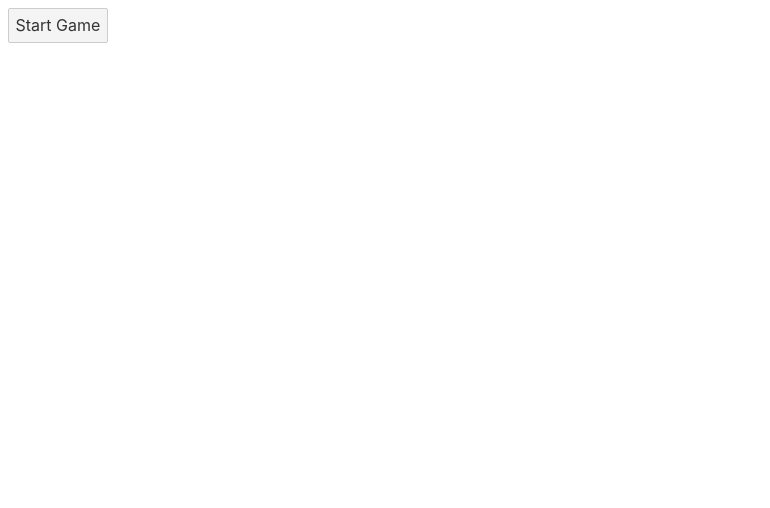
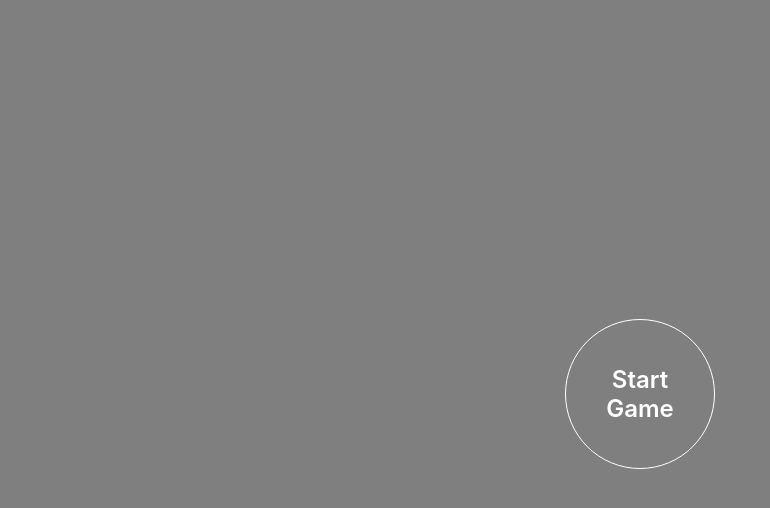
Before and after one commit to CrisTowi/fast-memory, a Svelte app: page / in a window 1280 px wide. Shown: the top 508 px of the page, without its empty margins (0-770 px from the left). Built offline with nearby package versions, Linux system fonts and the light colour scheme.

Commit message:
Add basic game functionality

```diff
--- a/src/App.svelte
+++ b/src/App.svelte
@@ -1,10 +1,13 @@
 <script>
 import Board from './containers/Board.svelte';
-import { cards } from './store/store';
+import Modal from './containers/Modal.svelte';
+
+import { cards, foundCards } from './store/store';
 import { generateRandomPairsArrangement } from './helpers/helpers';
 
 const handleStartGame = () => {
 	cards.update(generateRandomPairsArrangement);
+	foundCards.update(() => []);
 };
 </script>
 
@@ -14,11 +17,30 @@ const handleStartGame = () => {
 	align-items: center;
 	height: 90vh;
 }
+
+.Intro-start-game {
+  height: 150px;
+  width: 150px;
+  border: 1px solid white;
+  border-radius: 50%;
+  color: white;
+  background-color: transparent;
+  padding: 15px 32px;
+  text-align: center;
+  text-decoration: none;
+  font-size: 24px;
+  font-weight: 600;
+  cursor: pointer;
+  transition: transform 0.2s;
+}
+
 </style>
 
 <main>
-	<button on:click={handleStartGame}>Start Game</button>
-	<div class="App">
-		<Board />
-	</div>
+	<Board />
+	<Modal visible={$cards.length === 0 || $cards.length === $foundCards.length}>
+		<div>
+			<button class="Intro-start-game" on:click={handleStartGame}>Start Game</button>
+		</div>
+	</Modal>
 </main>
--- /dev/null
+++ b/src/containers/Modal.svelte
@@ -0,0 +1,48 @@
+<script>
+export let visible;
+</script>
+
+<style>
+.Modal {
+  position: fixed;
+  left: 0px;
+  top: 0px;
+  right: 0px;
+  bottom: 0px;
+  display: flex;
+  align-items: center;
+  justify-content: center;
+  pointer-events: none;
+}
+
+.Modal-content {
+  align-items: center;
+  background: rgba(0, 0, 0, 0.5);
+  border-radius: 50%;
+  display: flex;
+  justify-content: center;
+  overflow: hidden;
+  transition-property: width, height;
+  transition-duration: 0.5s;
+  pointer-events: all;
+}
+
+.Modal-content--hidden {
+  width: 0px;
+  height: 0px;
+  border-radius: 50%;
+}
+
+.Modal-content--visible {
+  width: 100vw;
+  height: 100vw;
+  border-radius: 0;
+}
+
+</style>
+
+<div class="Modal">
+  <div class={`Modal-content ${visible ? 'Modal-content--visible' : 'Modal-content--hidden'}`}>
+    <slot />
+  </div>
+</div>
```
